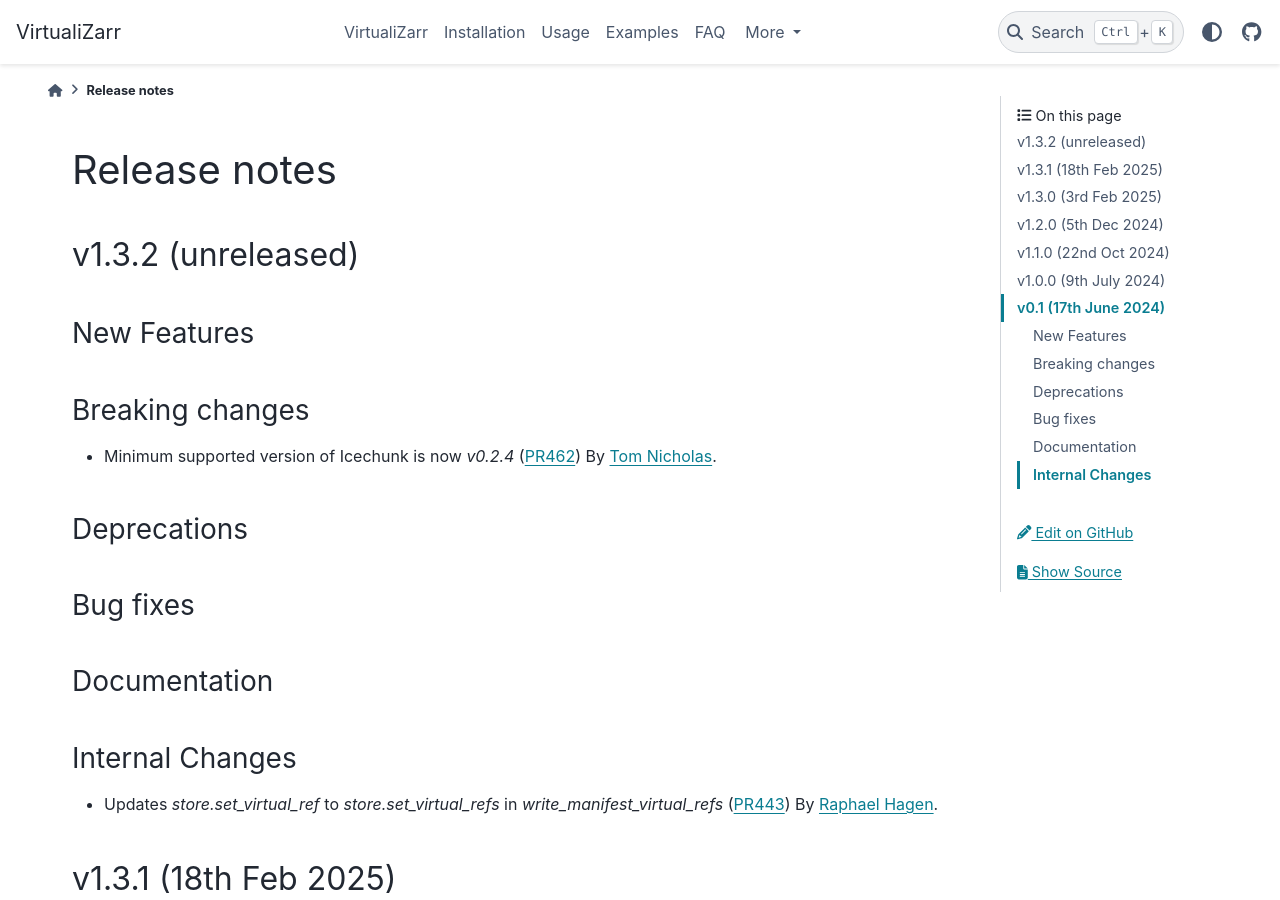
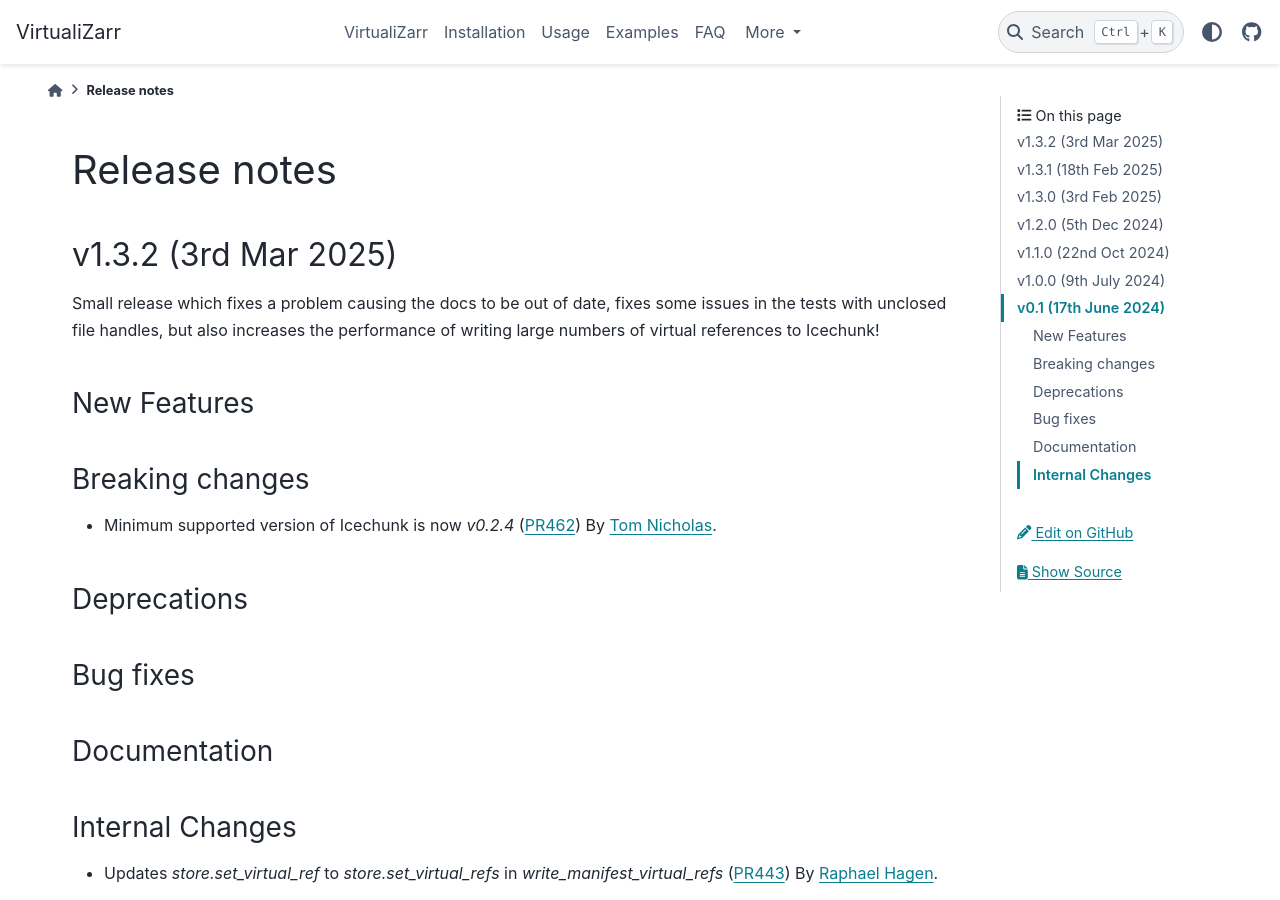
Before and after one commit to zarr-developers/VirtualiZarr, a Sphinx documentation site: the page built from docs/releases.rst, in a window 1280 px wide and 900 px high. Built offline with Sphinx 7.4.7 and the PyData theme 0.15.4, drawn with Linux system fonts in a browser that asks for light colours.

Commit message:
Release notes for v1.3.2 (#463)
* release notes

* mention file handles

```diff
--- a/docs/releases.rst
+++ b/docs/releases.rst
@@ -3,8 +3,10 @@
 
 .. _v1.3.2:
 
-v1.3.2 (unreleased)
--------------------
+v1.3.2 (3rd Mar 2025)
+---------------------
+
+Small release which fixes a problem causing the docs to be out of date, fixes some issues in the tests with unclosed file handles, but also increases the performance of writing large numbers of virtual references to Icechunk!
 
 New Features
 ~~~~~~~~~~~~
```
